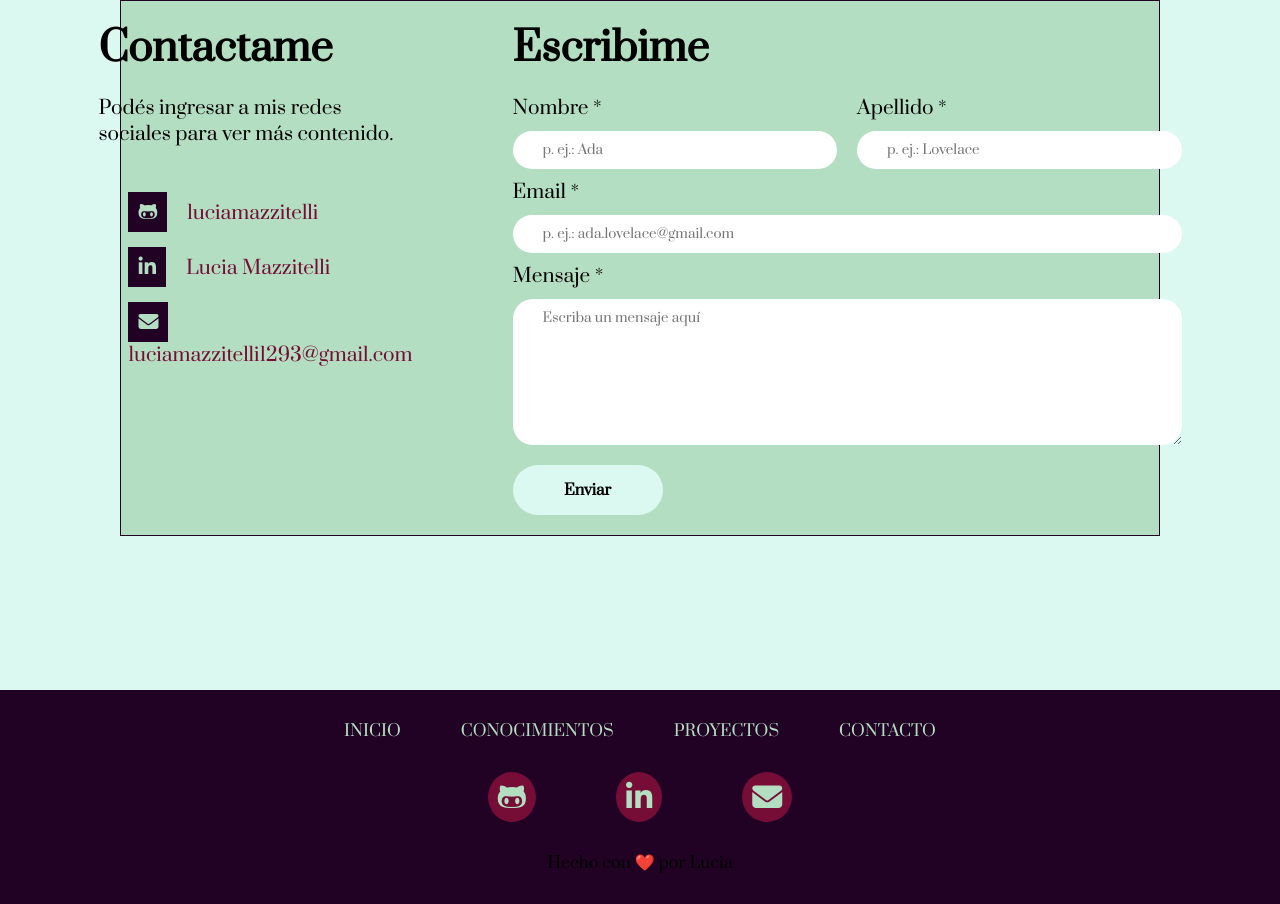
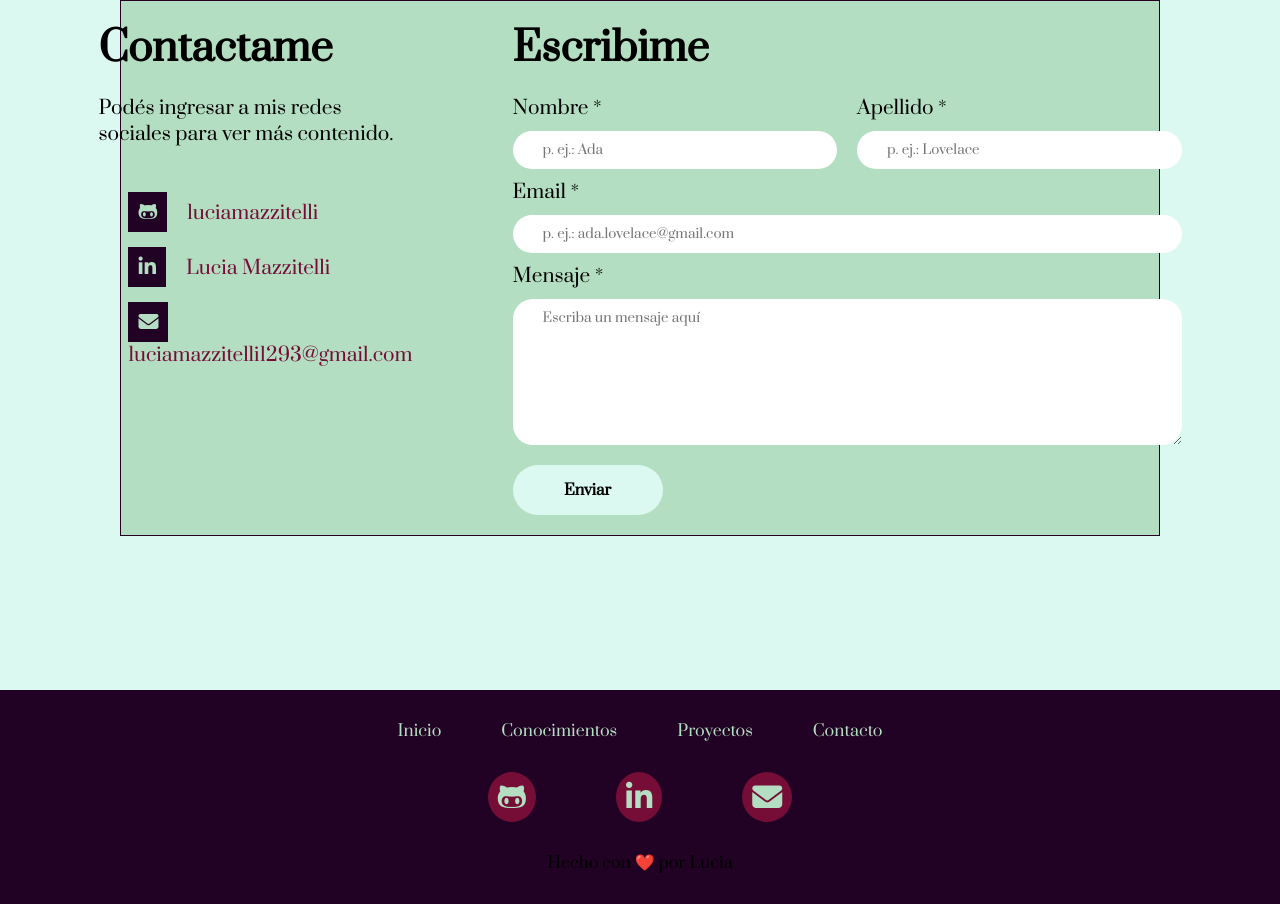
Before and after one commit to luciamazzitelli/portfolio-ada, a plain HTML site: page index.html in a window 1280 px wide. Shown: the part 4404-5308 px from the top of the page. Drawn offline with nearby package versions, Linux system fonts and the light colour scheme.

Commit message:
cambios en el footer

```diff
--- a/index.html
+++ b/index.html
@@ -221,10 +221,10 @@
         <!--  Menú de navegación footer -->
         <nav class="footer-nav">
             <ul class="nav-list-footer" tabindex="21">
-                <li><a href="#inicio">INICIO</a></li>
-                <li><a href="#skills">CONOCIMIENTOS</a></li>
-                <li><a href="#projects">PROYECTOS</a></li>
-                <li><a href="#contact">CONTACTO</a></li>
+                <li><a href="#inicio">Inicio</a></li>
+                <li><a href="#skills">Conocimientos</a></li>
+                <li><a href="#projects">Proyectos</a></li>
+                <li><a href="#contact">Contacto</a></li>
             </ul>
         </nav>
         <nav class="footer-nav">
```
